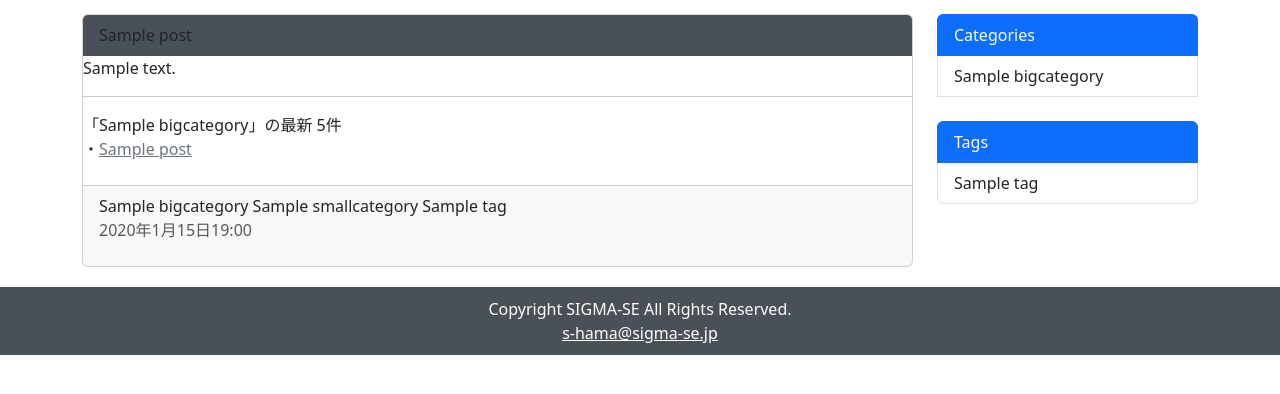
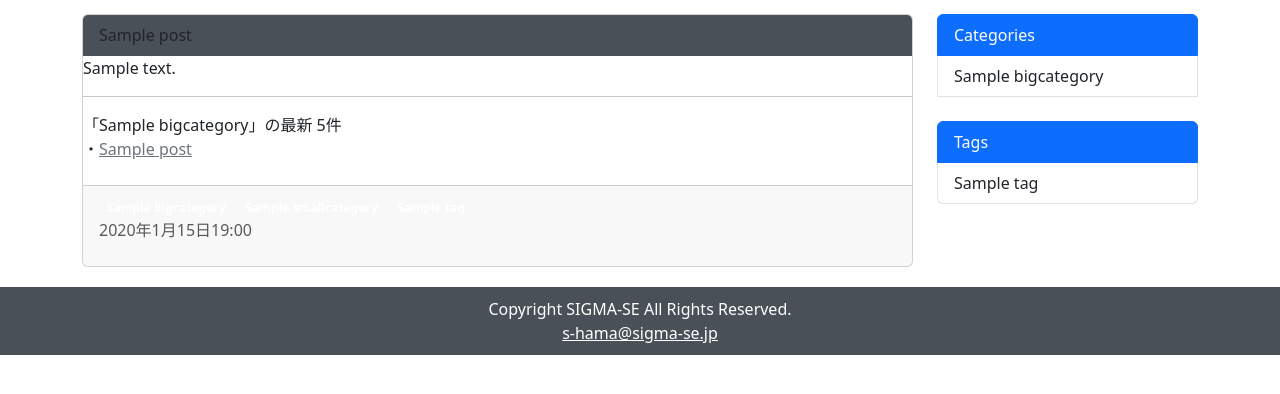
Before and after one commit to s-hama/sigma-se-tech-blog, a Django app: page /detail/1/ in a window 1280 px wide. Shown: the part 184-578 px from the top of the page. Run offline with Django 4.2, Linux system fonts and the light colour scheme; tables that the repository leaves empty hold one stand-in row (values such as "Sample post"); some libraries are stand-ins or nearby versions.

Commit message:
fix: post detail footer design adjustment

```diff
--- a/tblog/templates/tblog/post_detail.html
+++ b/tblog/templates/tblog/post_detail.html
@@ -17,10 +17,10 @@
   </div>
 
   <div class="card-footer">
-      <span class="tag tag-info">{{ post.category.parent }}</span>
-      <span class="tag tag-primary">{{ post.category }}</span>
+      <span class="badge category-parent">{{ post.category.parent }}</span>
+      <span class="badge category-child">{{ post.category }}</span>
       {% for tag in post.tag.all %}
-        <span class="tag tag-success">{{ tag.name }}</span>
+        <span class="badge category-grandchild">{{ tag.name }}</span>
       {% endfor %}
       <p class="text-muted">{{ post.created_at }}</p>
     {% if user.is_authenticated %}
```
